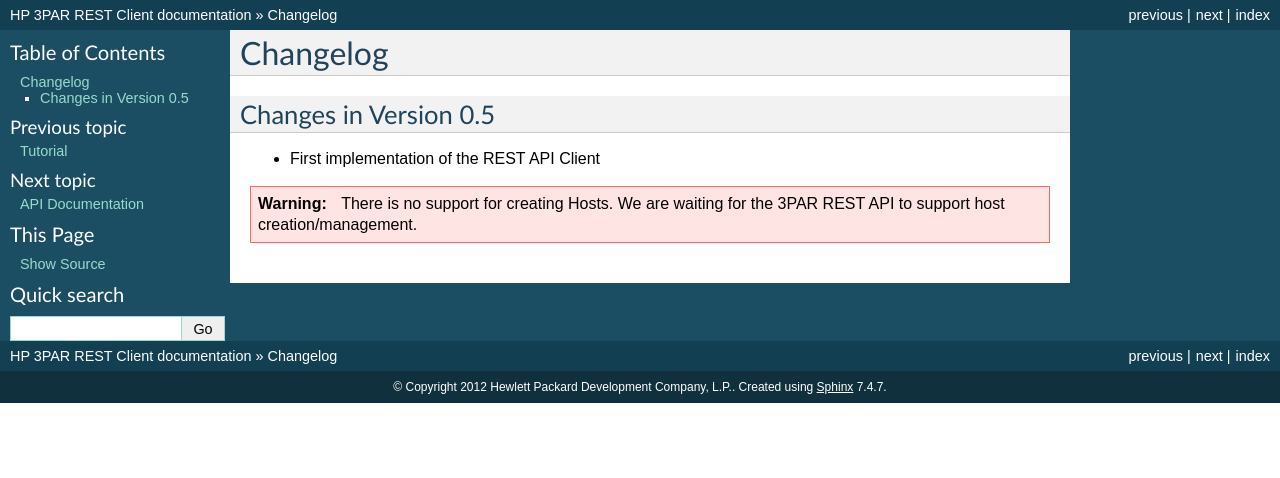
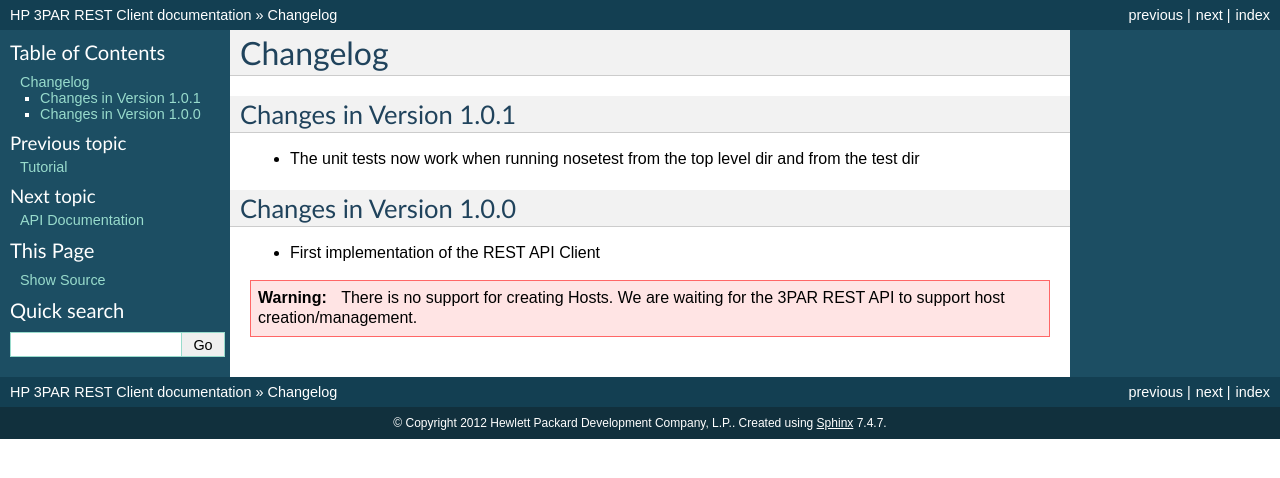
Before and after one commit to hpe-storage/python-3parclient, a Sphinx documentation site: the page built from docs/changelog.rst, in a window 1280 px wide. Shown: the top 478 px of the page. Built offline with Sphinx 7.4.7, drawn with Linux system fonts in a browser that asks for light colours; the version number could not be read and is left out.

Commit message:
Fixed the unit tests.
The unit tests weren't working depending on what directory level
you started nosetests from.  Now the unit tests should work from
the opt level directory or when you are in the tests directory.

```diff
--- a/docs/changelog.rst
+++ b/docs/changelog.rst
@@ -1,8 +1,13 @@
 Changelog
 =========
 
+Changes in Version 1.0.1
+----------------------
 
-Changes in Version 0.5
+- The unit tests now work when running nosetest from the top level dir
+  and from the test dir
+
+Changes in Version 1.0.0
 ----------------------
 
 - First implementation of the REST API Client
```
Also changed, not shown: 1 other file.
